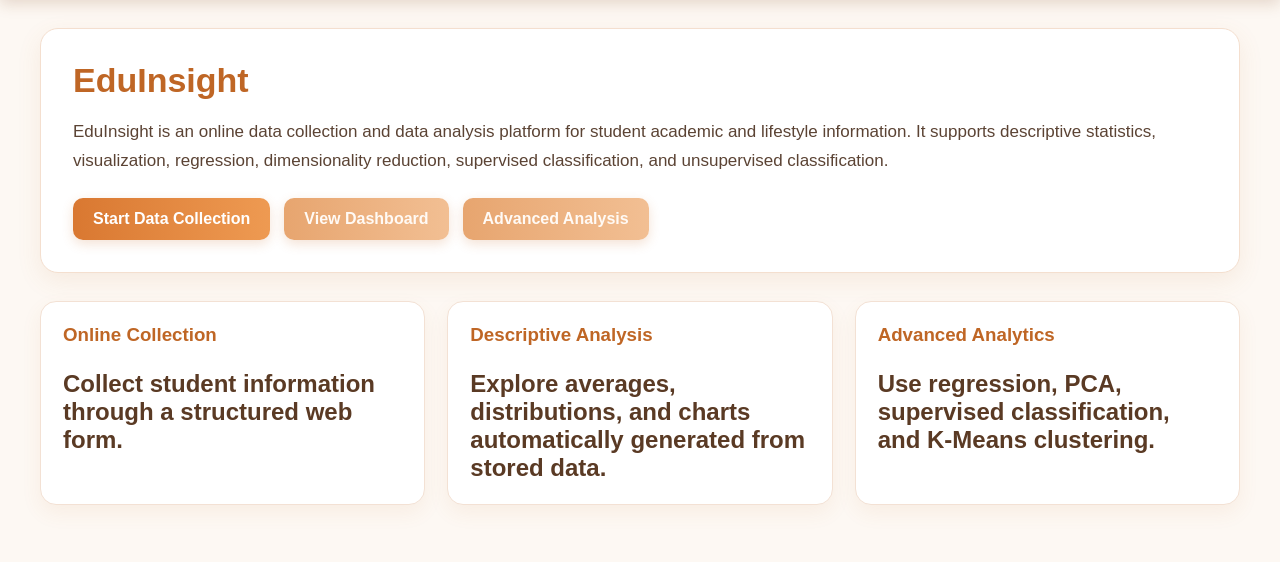
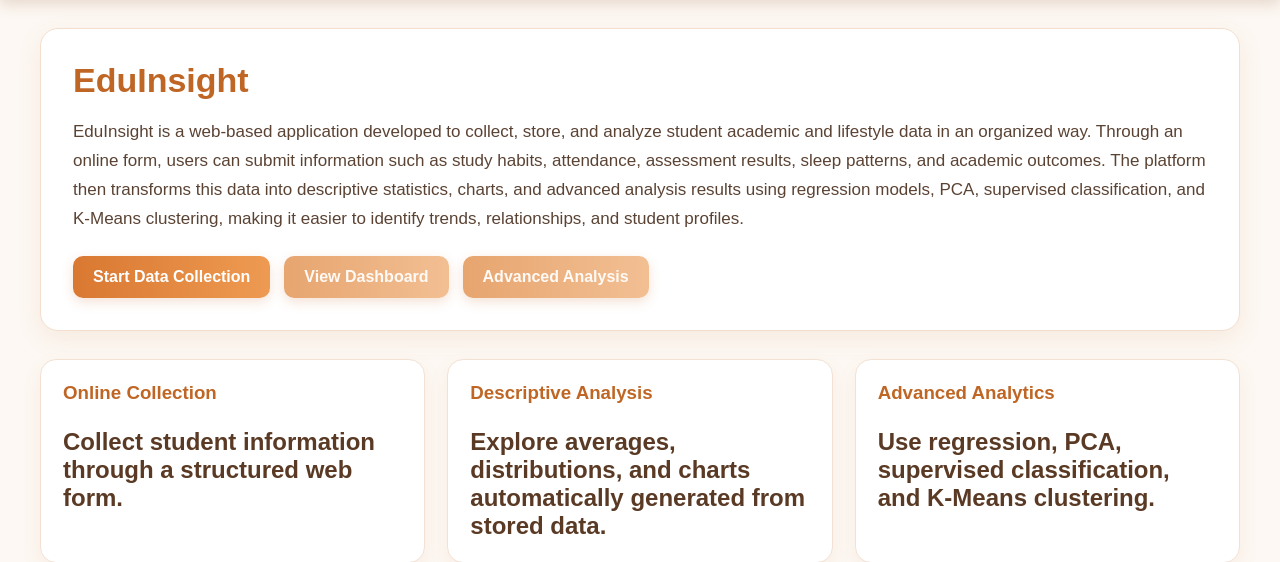
Before and after one commit to Youmbi-chloe/EduInsight, a Flask app: page / in a window 1280 px wide. Shown: the part 93-655 px from the top of the page. Run offline with Flask 3, Linux system fonts and the light colour scheme.

Commit message:
Improve homepage project description

```diff
--- a/templates/index.html
+++ b/templates/index.html
@@ -4,9 +4,7 @@
 <section class="hero">
     <h2>EduInsight</h2>
     <p class="hero-text">
-        EduInsight is an online data collection and data analysis platform for student academic
-        and lifestyle information. It supports descriptive statistics, visualization, regression,
-        dimensionality reduction, supervised classification, and unsupervised classification.
+    EduInsight is a web-based application developed to collect, store, and analyze student academic and lifestyle data in an organized way. Through an online form, users can submit information such as study habits, attendance, assessment results, sleep patterns, and academic outcomes. The platform then transforms this data into descriptive statistics, charts, and advanced analysis results using regression models, PCA, supervised classification, and K-Means clustering, making it easier to identify trends, relationships, and student profiles.
     </p>
 
     <div class="home-actions">
```
